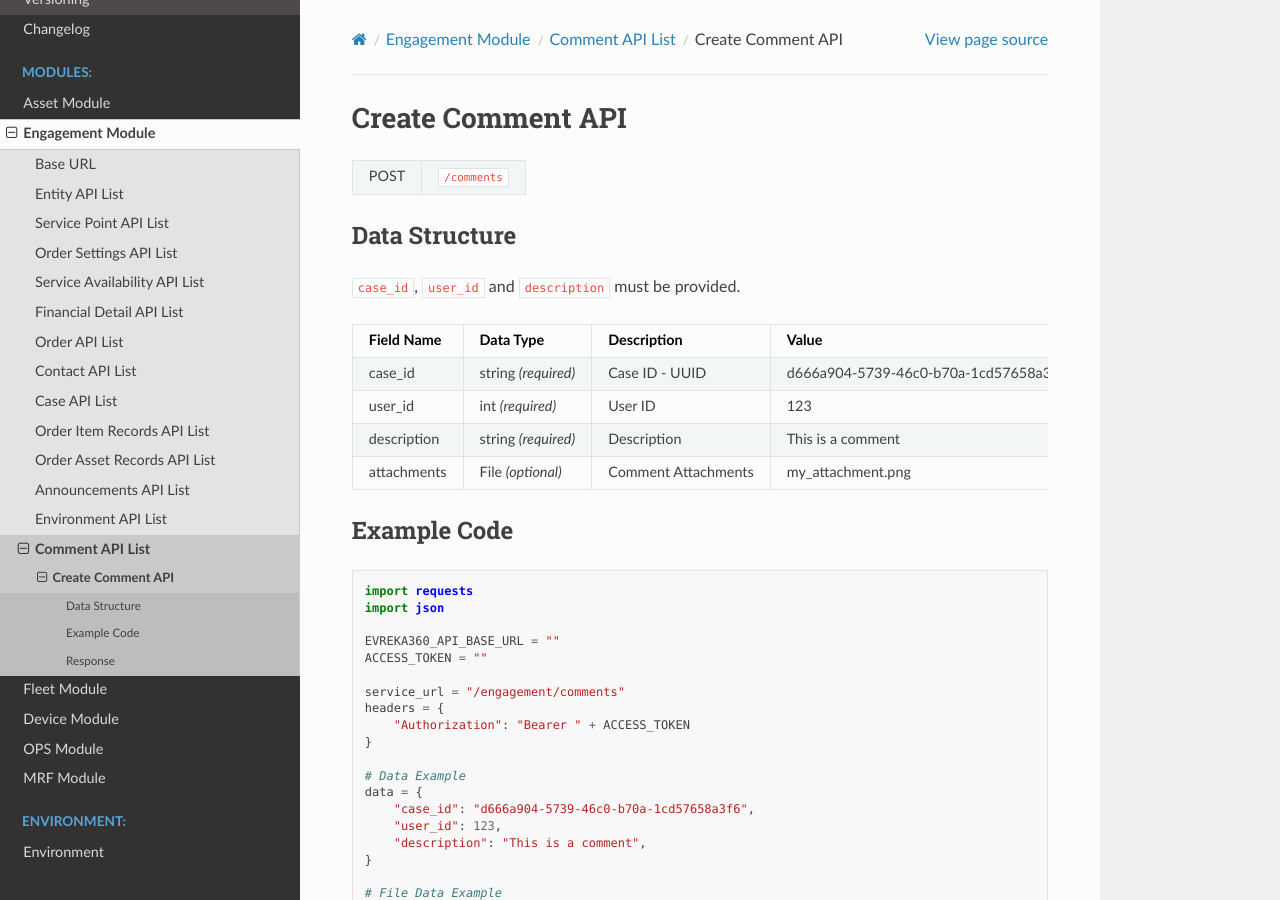
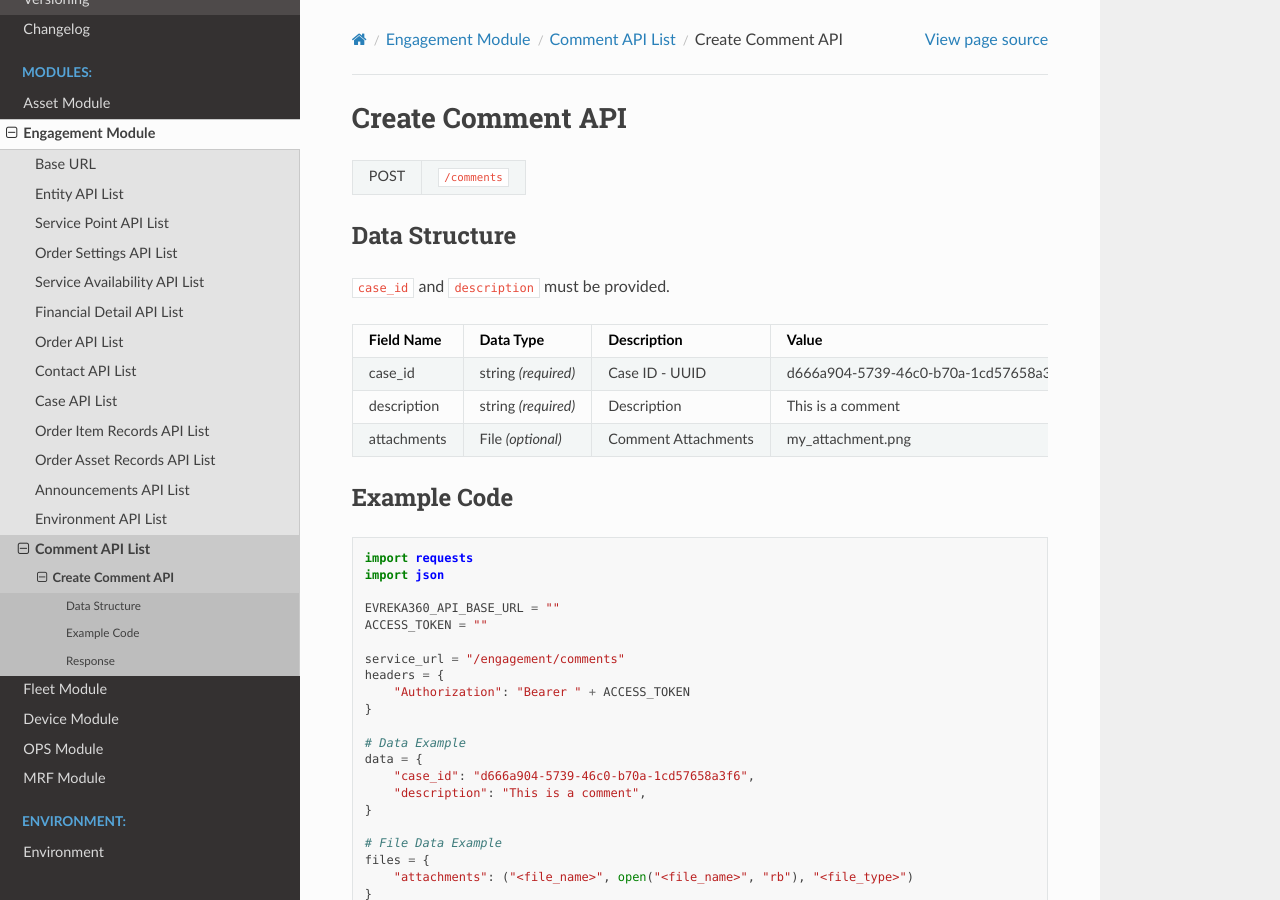
Before and after one commit to evrekadev/evreka-api-doc, a Sphinx documentation site: the page built from source/engagement/comment/create.rst, in a window 1280 px wide and 900 px high. Built offline with Sphinx 7.4.7 and the Read the Docs theme 3.1.0, drawn with Linux system fonts in a browser that asks for light colours.

Commit message:
DEV-20132
user_id removed

```diff
--- a/source/engagement/comment/create.rst
+++ b/source/engagement/comment/create.rst
@@ -10,7 +10,7 @@ Create Comment API
 Data Structure
 ^^^^^^^^^^^^^^^^^
 
-``case_id``,  ``user_id`` and ``description`` must be provided.
+``case_id`` and ``description`` must be provided.
 
 .. table::
     :width: 100%
@@ -19,8 +19,6 @@ Data Structure
     | Field Name              | Data Type                                                    | Description                                       | Value                                                                              |
     +=========================+==============================================================+===================================================+====================================================================================+
     | case_id                 | string *(required)*                                          | Case ID - UUID                                    | d666a904-5739-46c0-b70a-1cd57658a3f6                                               |
-    +-------------------------+--------------------------------------------------------------+---------------------------------------------------+------------------------------------------------------------------------------------+
-    | user_id                 | int *(required)*                                             | User ID                                           | 123                                                                                |
     +-------------------------+--------------------------------------------------------------+---------------------------------------------------+------------------------------------------------------------------------------------+
     | description             | string *(required)*                                          | Description                                       | This is a comment                                                                  |
     +-------------------------+--------------------------------------------------------------+---------------------------------------------------+------------------------------------------------------------------------------------+
@@ -50,7 +48,6 @@ Example Code
     # Data Example
     data = {
         "case_id": "d666a904-5739-46c0-b70a-1cd57658a3f6",
-        "user_id": 123,
         "description": "This is a comment",
     }
 
```
